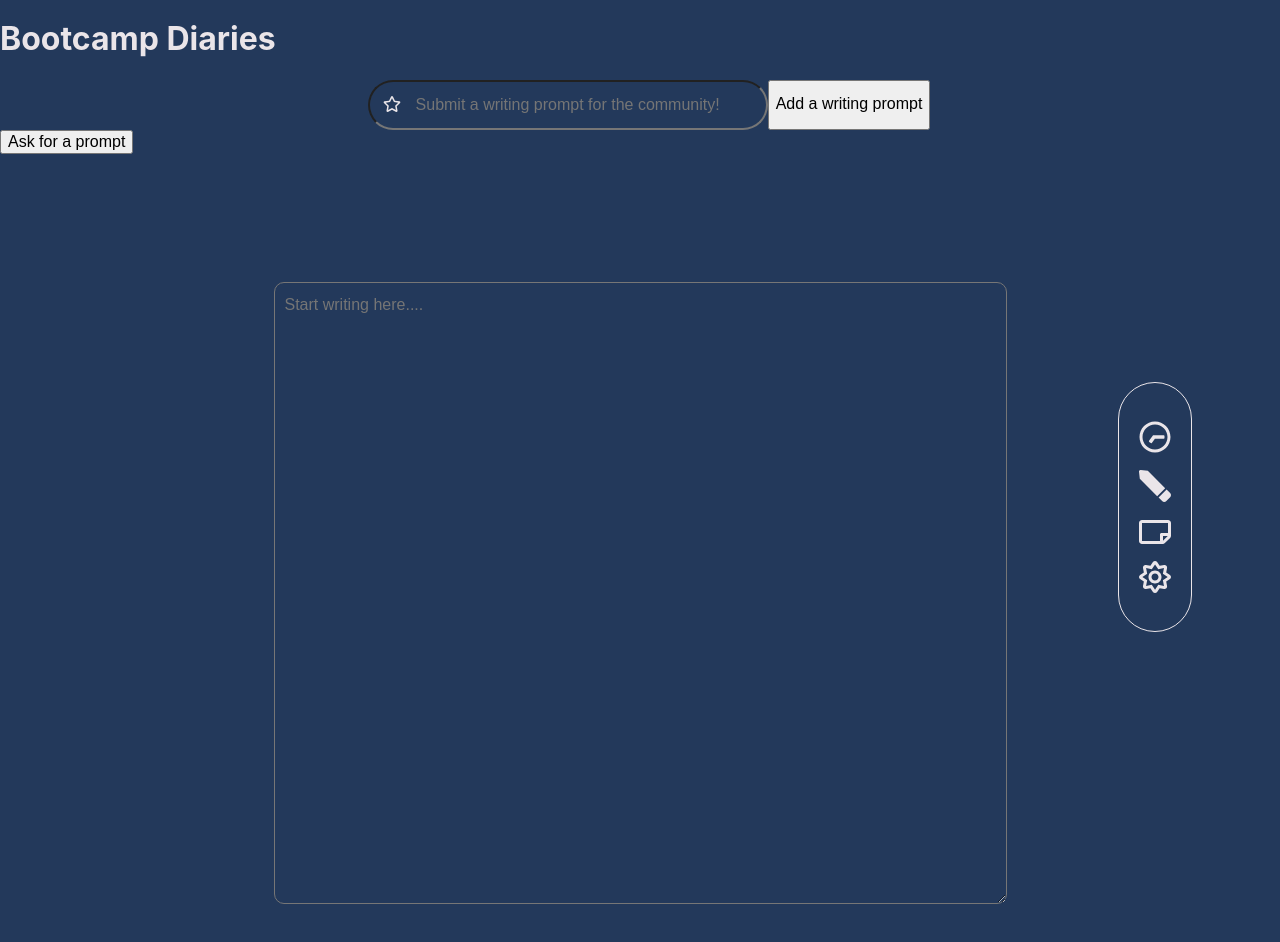
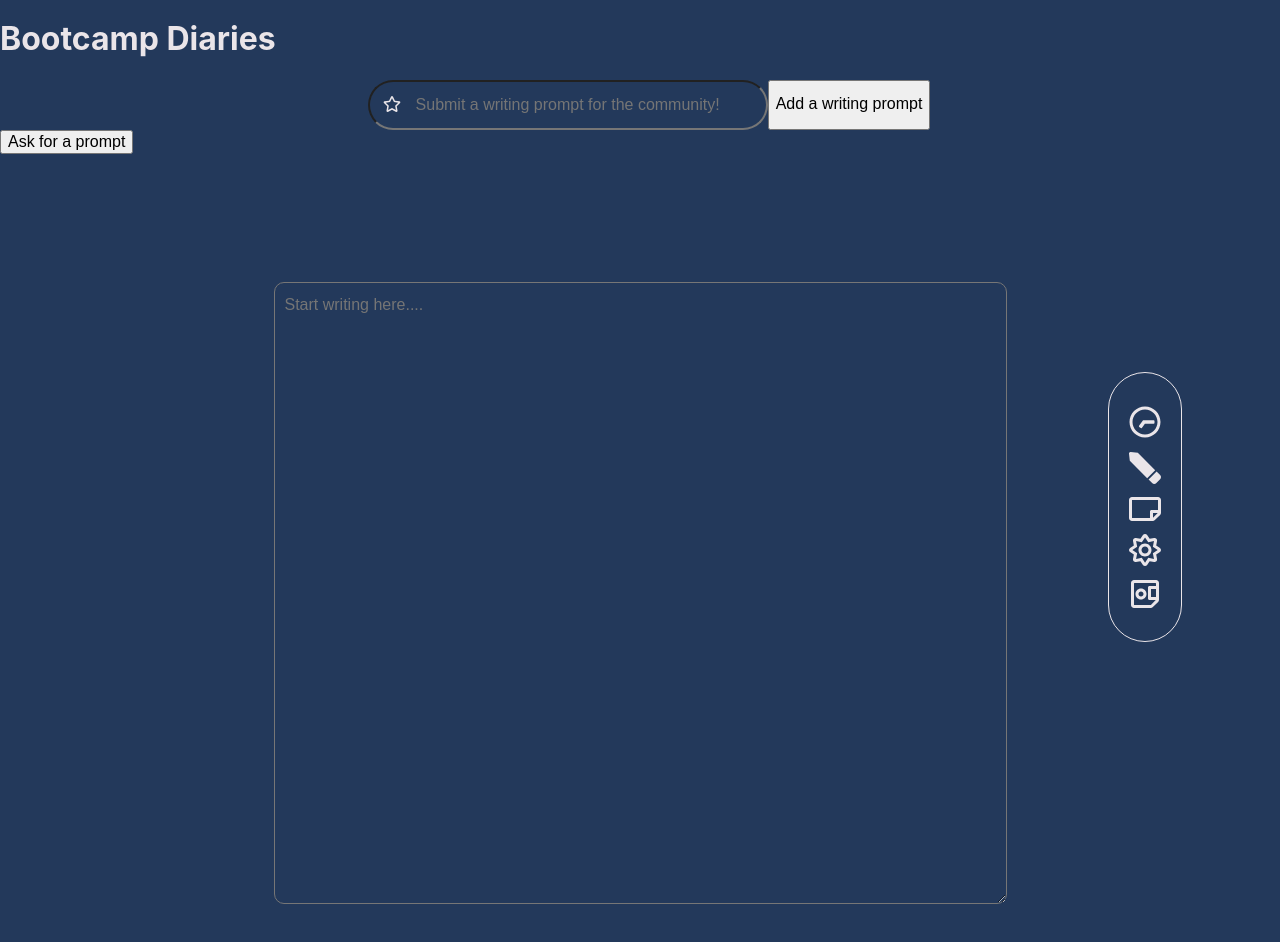
Before and after one commit to 4-u-2-write/4-u-2-write, a React (Create React App) app: page / in a window 1280 px wide. Shown: the top 942 px of the page. Built offline with nearby package versions, Linux system fonts and the light colour scheme; no server answers; the database is empty.

Commit message:
added save icon

```diff
--- a/src/App.css
+++ b/src/App.css
@@ -72,7 +72,7 @@ textarea {
 }
 
 .icons {
-    width: 250px;
+    width: 270px;
     border-radius: 40px;
     border: 1px solid #EAE5E9;
     padding: 20px;
--- a/src/App.js
+++ b/src/App.js
@@ -2,7 +2,7 @@
 import Timer from './Timer';
 import { TimeForm } from './Timer';
 import './App.css';
-import { faClock, faFile, faStar, faSun } from '@fortawesome/free-regular-svg-icons';
+import { faClock, faFile, faSave, faStar, faSun } from '@fortawesome/free-regular-svg-icons';
 import { FontAwesomeIcon } from '@fortawesome/react-fontawesome';
 import { faPen } from '@fortawesome/free-solid-svg-icons';
 import firebase from './firebase';
@@ -85,18 +85,18 @@ function App() {
           {displayPrompt}
         </p>
 
-        <div className="icons">
+  <div className="icons">
     <FontAwesomeIcon className='clock' size='2x' icon ={faClock} />
 
 
-    <FontAwesomeIcon className='pen' size='2x' icon ={faPen}
-    />
+    <FontAwesomeIcon className='pen' size='2x' icon ={faPen} />
 
-  <FontAwesomeIcon className='page' size='2x' icon ={faFile}
-  />
+    <FontAwesomeIcon className='page' size='2x' icon ={faFile} />
 
-  <FontAwesomeIcon className='sun' size='2x' icon ={faSun}
-  />
+    <FontAwesomeIcon className='sun' size='2x' icon ={faSun} />
+
+    <FontAwesomeIcon className='save' size='2x' icon ={faSave} />
+
 
   </div>
 
```
